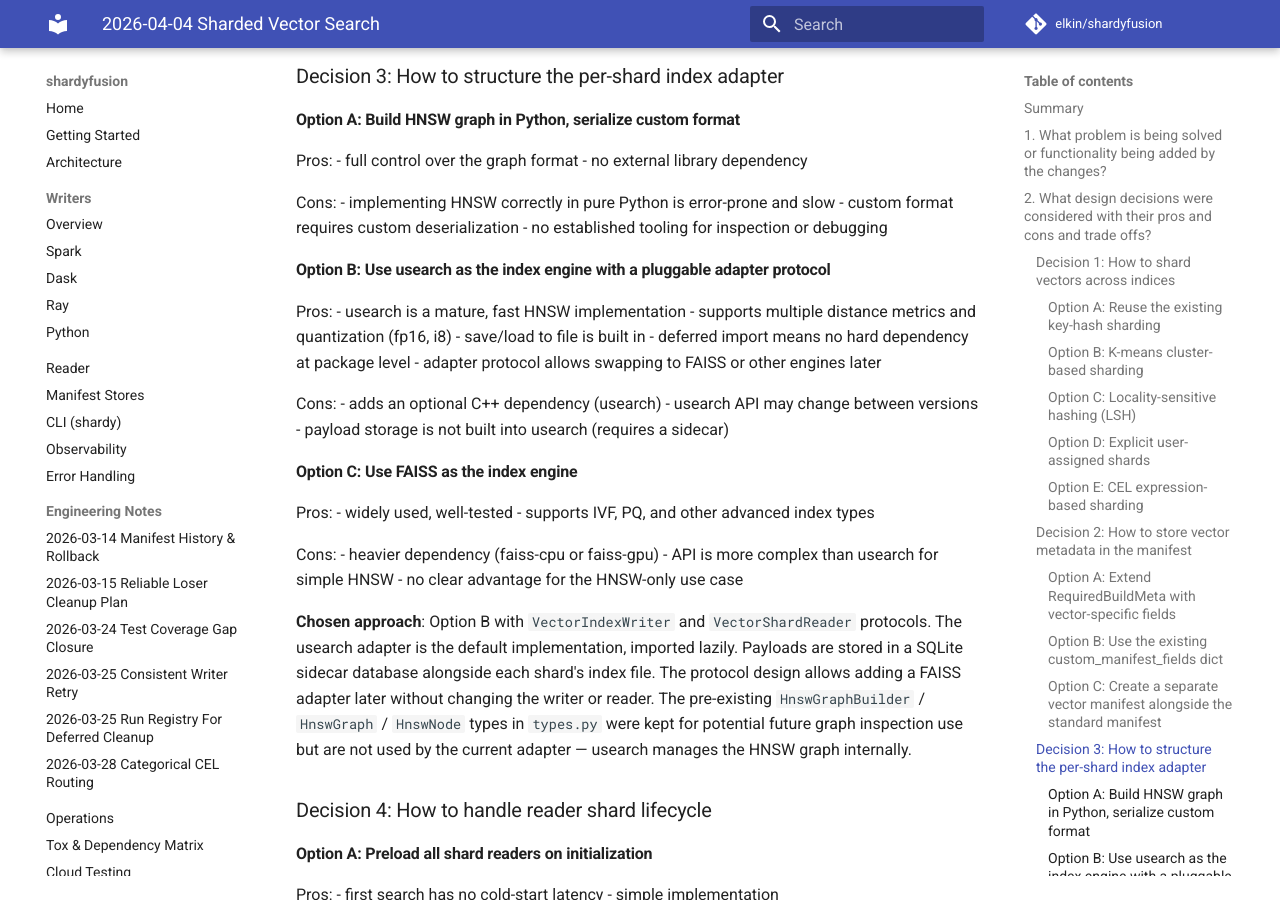
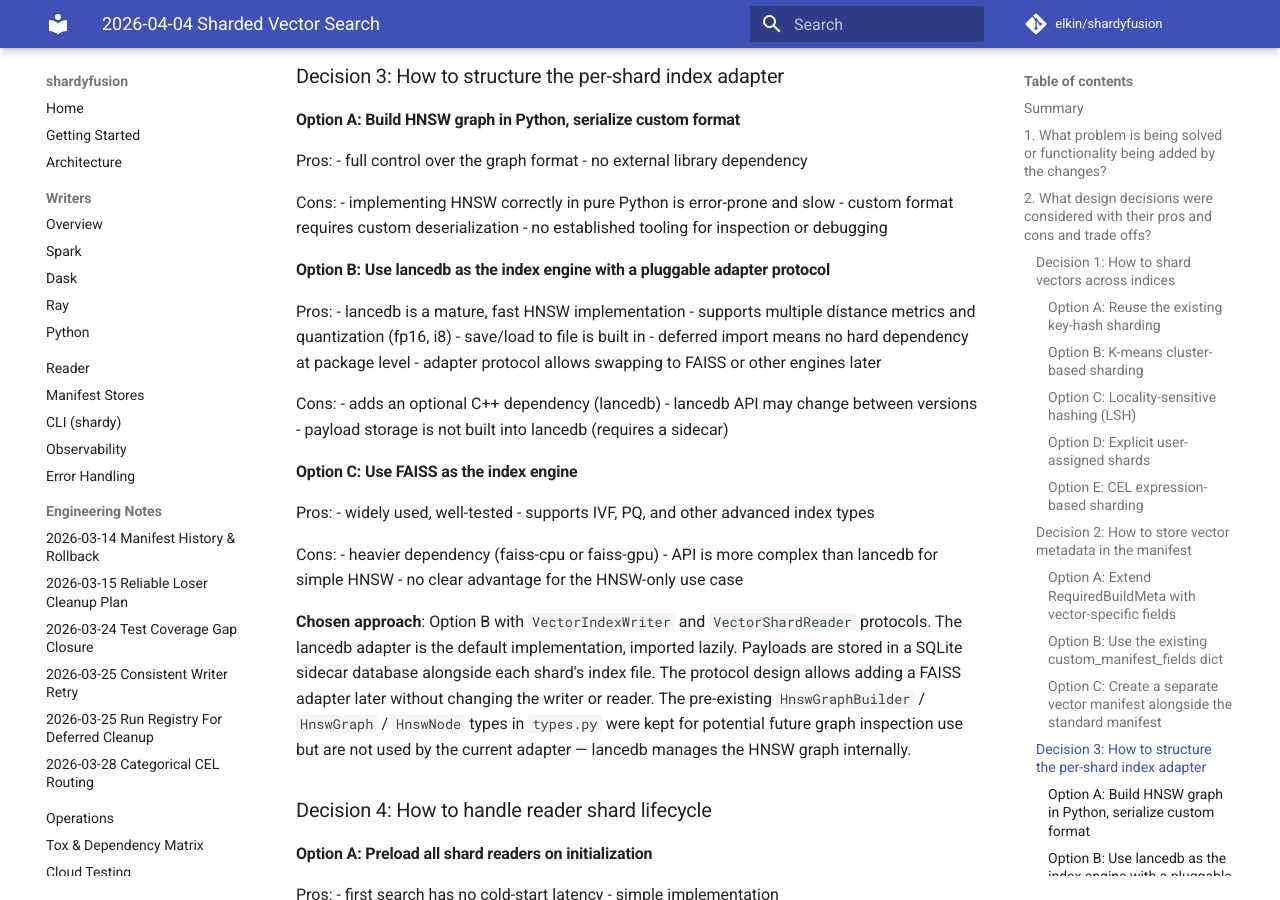
Before and after one commit to elkin/shardyfusion, an MkDocs documentation site: the page built from docs/engineering-notes/2026-04-04-sharded-vector-search.md, in a window 1280 px wide and 900 px high, scrolled down 3323 px. Built offline with MkDocs 1.6.1 and Material for MkDocs 9.7.7, drawn with Linux system fonts in a browser that asks for light colours; comment, search, counter and statistics services are not loaded; some of the changed text lies outside the part shown.

Commit message:
build(vector): update dependencies, ci matrix, and documentation for lancedb

```diff
--- a/docs/engineering-notes/2026-04-04-sharded-vector-search.md
+++ b/docs/engineering-notes/2026-04-04-sharded-vector-search.md
@@ -149,19 +149,19 @@
 - custom format requires custom deserialization
 - no established tooling for inspection or debugging
 
-#### Option B: Use usearch as the index engine with a pluggable adapter protocol
+#### Option B: Use lancedb as the index engine with a pluggable adapter protocol
 
 Pros:
-- usearch is a mature, fast HNSW implementation
+- lancedb is a mature, fast HNSW implementation
 - supports multiple distance metrics and quantization (fp16, i8)
 - save/load to file is built in
 - deferred import means no hard dependency at package level
 - adapter protocol allows swapping to FAISS or other engines later
 
 Cons:
-- adds an optional C++ dependency (usearch)
-- usearch API may change between versions
-- payload storage is not built into usearch (requires a sidecar)
+- adds an optional C++ dependency (lancedb)
+- lancedb API may change between versions
+- payload storage is not built into lancedb (requires a sidecar)
 
 #### Option C: Use FAISS as the index engine
 
@@ -171,10 +171,10 @@
 
 Cons:
 - heavier dependency (faiss-cpu or faiss-gpu)
-- API is more complex than usearch for simple HNSW
+- API is more complex than lancedb for simple HNSW
 - no clear advantage for the HNSW-only use case
 
-**Chosen approach**: Option B with `VectorIndexWriter` and `VectorShardReader` protocols. The usearch adapter is the default implementation, imported lazily. Payloads are stored in a SQLite sidecar database alongside each shard's index file. The protocol design allows adding a FAISS adapter later without changing the writer or reader. The pre-existing `HnswGraphBuilder` / `HnswGraph` / `HnswNode` types in `types.py` were kept for potential future graph inspection use but are not used by the current adapter — usearch manages the HNSW graph internally.
+**Chosen approach**: Option B with `VectorIndexWriter` and `VectorShardReader` protocols. The lancedb adapter is the default implementation, imported lazily. Payloads are stored in a SQLite sidecar database alongside each shard's index file. The protocol design allows adding a FAISS adapter later without changing the writer or reader. The pre-existing `HnswGraphBuilder` / `HnswGraph` / `HnswNode` types in `types.py` were kept for potential future graph inspection use but are not used by the current adapter — lancedb manages the HNSW graph internally.
 
 ### Decision 4: How to handle reader shard lifecycle
 
@@ -246,11 +246,11 @@
 - `config.py` — `VectorIndexConfig` (dim, metric, HNSW params, quantization), `VectorShardingSpec` (strategy, num_probes, centroids/hyperplanes), `VectorWriteConfig` (top-level config mirroring `WriteConfig` structure).
 - `sharding.py` — Pure-numpy sharding implementations: k-means++ training (`train_centroids_kmeans`), cluster assignment and probing, LSH hyperplane generation, LSH hashing and probing, CEL expression-based routing (delegates to `shardyfusion.cel`), and a unified `route_vector_to_shards` dispatcher.
 - `_merge.py` — Heap-based top-k merge across per-shard result lists, metric-aware.
-- `adapters/usearch_adapter.py` — `USearchWriter` (builds usearch.Index + SQLite payloads locally, uploads to S3 on close), `USearchShardReader` (downloads from S3, loads index and payloads), and corresponding factories. usearch is imported inside `_import_usearch()` to keep it optional.
+- `adapters/lancedb_adapter.py` — `LanceDBWriter` (builds lancedb.Index + SQLite payloads locally, uploads to S3 on close), `LanceDBShardReader` (downloads from S3, loads index and payloads), and corresponding factories. lancedb is imported inside `_import_lancedb()` to keep it optional.
 - `writer.py` — `write_vector_sharded()` function with single-process implementation. Buffers records by shard, flushes in batches to the adapter, handles centroid training and hyperplane generation, uploads sharding metadata to S3, and publishes a manifest with vector config in custom fields.
 - `reader.py` — `ShardedVectorReader` class with lazy shard loading, LRU eviction, thread-pool fan-out for multi-shard search, manifest refresh, health monitoring, and shard inspection methods.
 - `__init__.py` — Public API exports (18 names).
-- `adapters/__init__.py` — Lazy `__getattr__` exports for USearch adapter types.
+- `adapters/__init__.py` — Lazy `__getattr__` exports for LanceDB adapter types.
 
 ### Write Pipeline
 
@@ -323,9 +323,9 @@
 
 ### Payload Storage
 
-The USearch adapter stores payloads in a SQLite sidecar (`payloads.db`) alongside the index file (`index.usearch`). Each shard has two files uploaded to S3:
+The LanceDB adapter stores payloads in a SQLite sidecar (`payloads.db`) alongside the index file (`index.lancedb`). Each shard has two files uploaded to S3:
 
-- `{db_url}/index.usearch` — the usearch HNSW index
+- `{db_url}/index.lancedb` — the lancedb HNSW index
 - `{db_url}/payloads.db` — SQLite with `(id TEXT PRIMARY KEY, payload TEXT)` table
 
 The reader downloads both files, loads the index, and joins search results with payloads via SQL lookups.
@@ -341,5 +341,5 @@
 ### Design Trade-offs Accepted
 
 - **Placeholder sharding in manifest**: `RequiredBuildMeta.sharding` is set to `ShardingStrategy.HASH` as a placeholder since the core `ManifestShardingSpec` does not support vector sharding strategies. The actual vector sharding config lives in `custom["vector"]`. This is fine because non-vector readers never interpret the sharding field for vector manifests.
-- **Payload sidecar**: Storing payloads in a separate SQLite file adds a second S3 GET per shard load. An alternative would be embedding payloads in the index file format, but usearch does not support arbitrary payload storage, and the SQLite approach keeps payloads queryable.
-- **No graph inspection**: The `HnswGraph` / `HnswNode` types exist in `types.py` but are not populated by the usearch adapter. usearch manages the graph internally and does not expose node-level structure. These types remain available for potential future adapters that do expose graph internals.
+- **Payload sidecar**: Storing payloads in a separate SQLite file adds a second S3 GET per shard load. An alternative would be embedding payloads in the index file format, but lancedb does not support arbitrary payload storage, and the SQLite approach keeps payloads queryable.
+- **No graph inspection**: The `HnswGraph` / `HnswNode` types exist in `types.py` but are not populated by the lancedb adapter. lancedb manages the graph internally and does not expose node-level structure. These types remain available for potential future adapters that do expose graph internals.
```
Also changed, not shown: AGENTS.md (+2 -2 lines), CLAUDE.md (+10 -10 lines), docs/tox-and-dependency-matrix.md (+3 -3 lines), docs/vector-search-over-sqlite-shards.md (added, +71 -0 lines), docs/vector-search-review.md (+3 -3 lines), pyproject.toml (+6 -5 lines), 2 other files.
